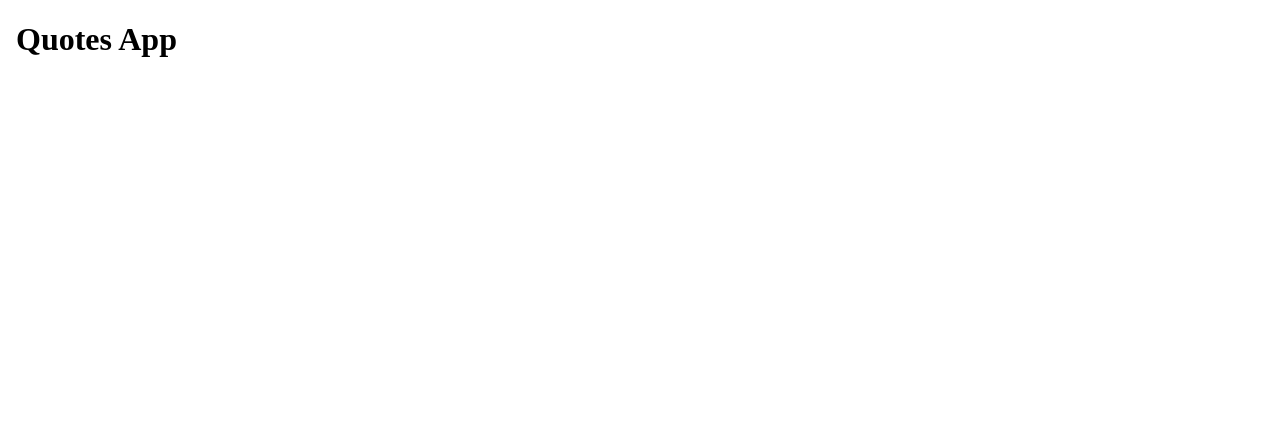
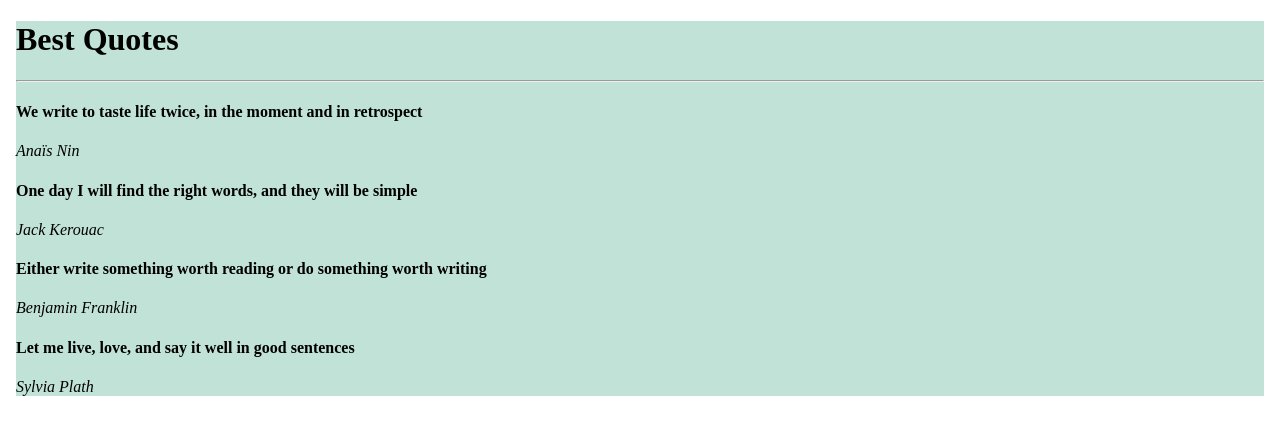
Before and after one commit to Kipkorir2017/Quote-Angular-IP, an Angular app in the folder Documents/CoreIPs/Quotes/: page / in a window 1280 px wide. Shown: the top 434 px of the page. Built offline with nearby package versions, Linux system fonts and the light colour scheme.

Commit message:
add constructor i the class commit and also create new quotes on the quoteComponentts

```diff
--- a/Documents/CoreIPs/Quotes/src/app/quote.ts
+++ b/Documents/CoreIPs/Quotes/src/app/quote.ts
@@ -1,2 +1,11 @@
 export class Quote {
+    toggleDetails:boolean;
+    constructor(public quote:string,
+                public author:string,
+                public submittedBy:string,
+                public upvote:number,
+                public downvote:number,
+                public datePosted:Date){
+                    this.toggleDetails=false;
+                }
 }
--- a/Documents/CoreIPs/Quotes/src/app/quote/quote.component.css
+++ b/Documents/CoreIPs/Quotes/src/app/quote/quote.component.css
@@ -0,0 +1,3 @@
+body{
+    background-color: #c1e2d7;
+}
--- a/Documents/CoreIPs/Quotes/src/app/quote/quote.component.html
+++ b/Documents/CoreIPs/Quotes/src/app/quote/quote.component.html
@@ -12,6 +12,16 @@
   <div class="container">
     <div>
      <h1>{{title}}</h1>
+     <hr>
+    </div>
+    <div *ngFor='let quote of quotes; let i =index'>
+        <div>
+            <h4>{{quote.quote}}</h4>
+        </div>
+        <div>
+            <p><em>{{quote.author}}</em></p>
+        </div>
+
     </div>
   </div>
 </body>
--- a/Documents/CoreIPs/Quotes/src/app/quote/quote.component.ts
+++ b/Documents/CoreIPs/Quotes/src/app/quote/quote.component.ts
@@ -1,4 +1,5 @@
 import { Component, OnInit } from '@angular/core';
+import { Quote } from '../quote';
 
 @Component({
   selector: 'app-quote',
@@ -6,7 +7,14 @@ import { Component, OnInit } from '@angular/core';
   styleUrls: ['./quote.component.css']
 })
 export class QuoteComponent implements OnInit {
-  title = 'Quotes App';
+  title = 'Best Quotes';
+  quotes:Quote[]=[
+    new Quote("We write to taste life twice, in the moment and in retrospect","Anaïs Nin","Benjamin", 0,0, new Date(2000,5,14)),
+    new Quote("One day I will find the right words, and they will be simple","Jack Kerouac","Vitalis Kirui", 0,0, new Date(2020,2,20)),
+    new Quote("Either write something worth reading or do something worth writing","Benjamin Franklin","Teresia", 0,0, new Date(2019,3,18)),
+    new Quote("Let me live, love, and say it well in good sentences","Sylvia Plath","Joan", 0,0, new Date(2021,1,24))
+
+  ];
 
   constructor() { }
 
```
